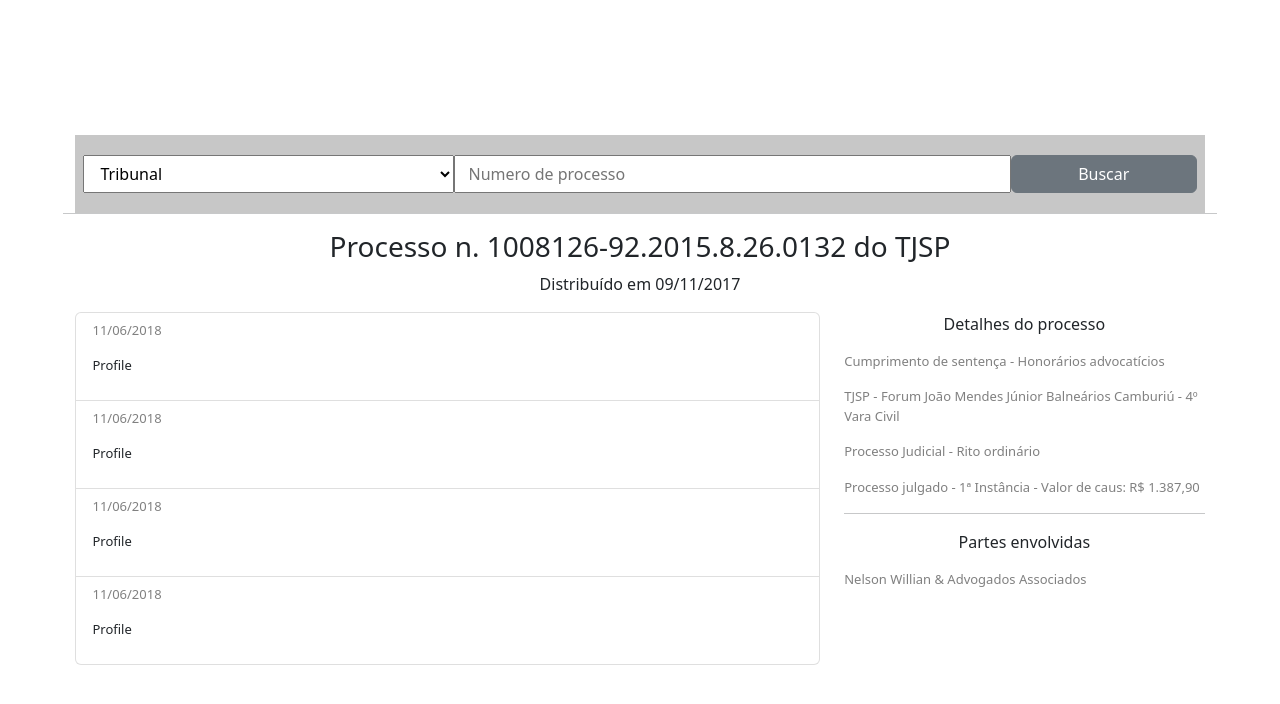
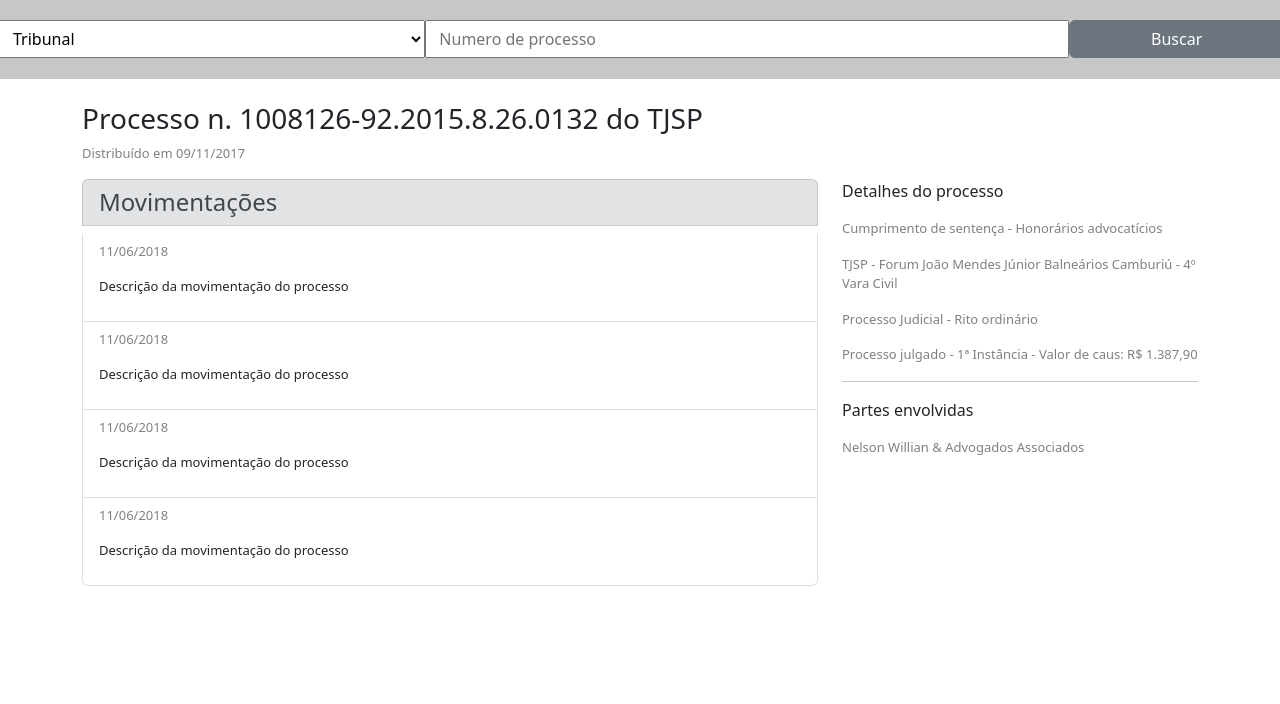
Before and after one commit to abnerdsilva/desafio-consulta-processual, a React (Vite) app in the folder frontend/: page /details in a window 1280 px wide. Shown: the top 704 px of the page. Built offline with nearby package versions, Linux system fonts and the light colour scheme.

Commit message:
ajustes de estilo de tags layout

```diff
--- a/frontend/src/App.css
+++ b/frontend/src/App.css
@@ -1,6 +1,6 @@
-#root {
+/* #root {
   max-width: 1280px;
   margin: 0 auto;
   padding: 2rem;
   text-align: center;
-}
+} */
--- a/frontend/src/index.css
+++ b/frontend/src/index.css
@@ -1,4 +1,4 @@
-:root {
+/* :root {
   font-family: Inter, system-ui, Avenir, Helvetica, Arial, sans-serif;
   line-height: 1.5;
   font-weight: 400;
@@ -19,4 +19,4 @@ body {
   place-items: center;
   min-width: 320px;
   min-height: 100vh;
-}
+} */
--- a/frontend/src/pages/details/DetailsPage.jsx
+++ b/frontend/src/pages/details/DetailsPage.jsx
@@ -6,37 +6,35 @@ import './Index.css'
 function DetailsPage() {
     return (
         <div className='row'>
-            <div>
             <SearchComponent />
-            </div>
 
             <hr />
-
+            <br />
+            <div className='container'>
                 <div className='container'>
                     <h3 >Processo n. 1008126-92.2015.8.26.0132 do TJSP</h3>
-
-                <p className=''>Distribuído em 09/11/2017</p>
+                    <p className='detalhe'>Distribuído em 09/11/2017</p>
 
                     <div className='row'>
                         <div className='col-8'>
                             <div role="tabpanel">
                                 <div className="list-group">
-                                {/* <p className="list-group-item list-group-item-secondary" role="tab">Movimentações</p> */}
+                                    <h4 className='list-group-item list-group-item-secondary'>Movimentações</h4>
                                     <div className="list-group-item" role="tab">
                                         <p className='detalhe'>11/06/2018</p>
-                                    <p style={{ fontSize: 'small', textAlign: 'start' }}>Profile</p>
+                                        <p style={{ fontSize: 'small', textAlign: 'start' }}>Descrição da movimentação do processo</p>
                                     </div>
                                     <div className="list-group-item" role="tab">
                                         <p className='detalhe'>11/06/2018</p>
-                                    <p style={{ fontSize: 'small', textAlign: 'start' }}>Profile</p>
+                                        <p style={{ fontSize: 'small', textAlign: 'start' }}>Descrição da movimentação do processo</p>
                                     </div>
                                     <div className="list-group-item" role="tab">
                                         <p className='detalhe'>11/06/2018</p>
-                                    <p style={{ fontSize: 'small', textAlign: 'start' }}>Profile</p>
+                                        <p style={{ fontSize: 'small', textAlign: 'start' }}>Descrição da movimentação do processo</p>
                                     </div>
                                     <div className="list-group-item" role="tab">
                                         <p className='detalhe'>11/06/2018</p>
-                                    <p style={{ fontSize: 'small', textAlign: 'start' }}>Profile</p>
+                                        <p style={{ fontSize: 'small', textAlign: 'start' }}>Descrição da movimentação do processo</p>
                                     </div>
                                 </div>
                             </div>
@@ -56,6 +54,7 @@ function DetailsPage() {
                         </div>
                     </div>
                 </div>
+            </div>
         </ div >
     )
 }
--- a/frontend/src/pages/home/Index.css
+++ b/frontend/src/pages/home/Index.css
@@ -1,7 +1,29 @@
-body {
-    margin: 0;
-    display: flex;
-    place-items: center;
-    min-width: 320px;
-    min-height: 100vh;
-  }
+/* #root {
+  max-width: 1280px;
+  margin: 0 auto;
+  padding: 2rem;
+  text-align: center;
+} */
+
+:root {
+  font-family: Inter, system-ui, Avenir, Helvetica, Arial, sans-serif;
+  line-height: 1.5;
+  font-weight: 400;
+
+  color-scheme: light dark;
+  background-color: #ffffff;
+
+  font-synthesis: none;
+  text-rendering: optimizeLegibility;
+  -webkit-font-smoothing: antialiased;
+  -moz-osx-font-smoothing: grayscale;
+  -webkit-text-size-adjust: 100%;
+}
+
+/* body {
+  margin: 0;
+  display: flex;
+  place-items: center;
+  min-width: 320px;
+  min-height: 100vh;
+} */
```
Also changed, not shown: frontend/src/pages/home/HomePage.jsx (+5 -3 lines). Lines whose indentation alone changed are shown as unchanged.
